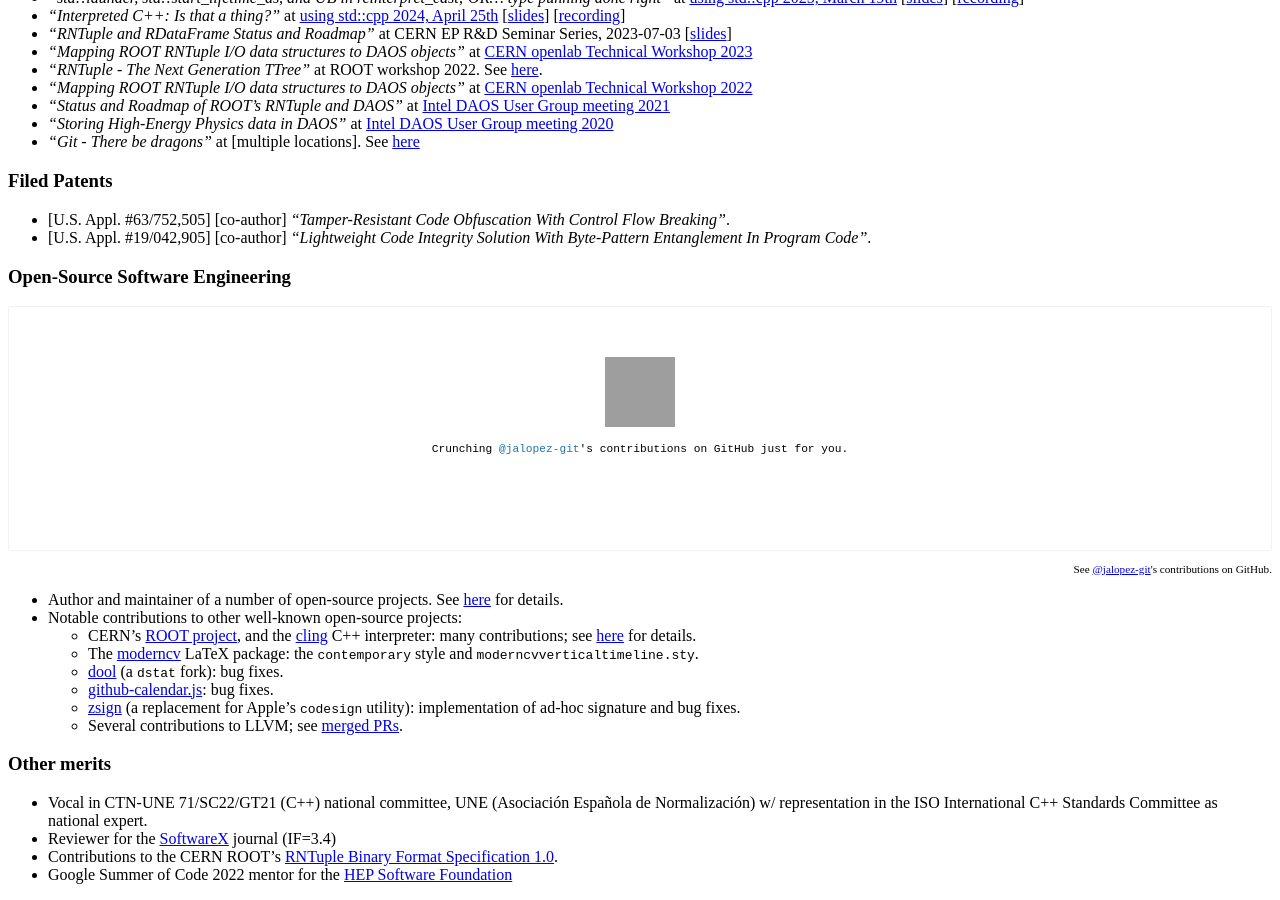
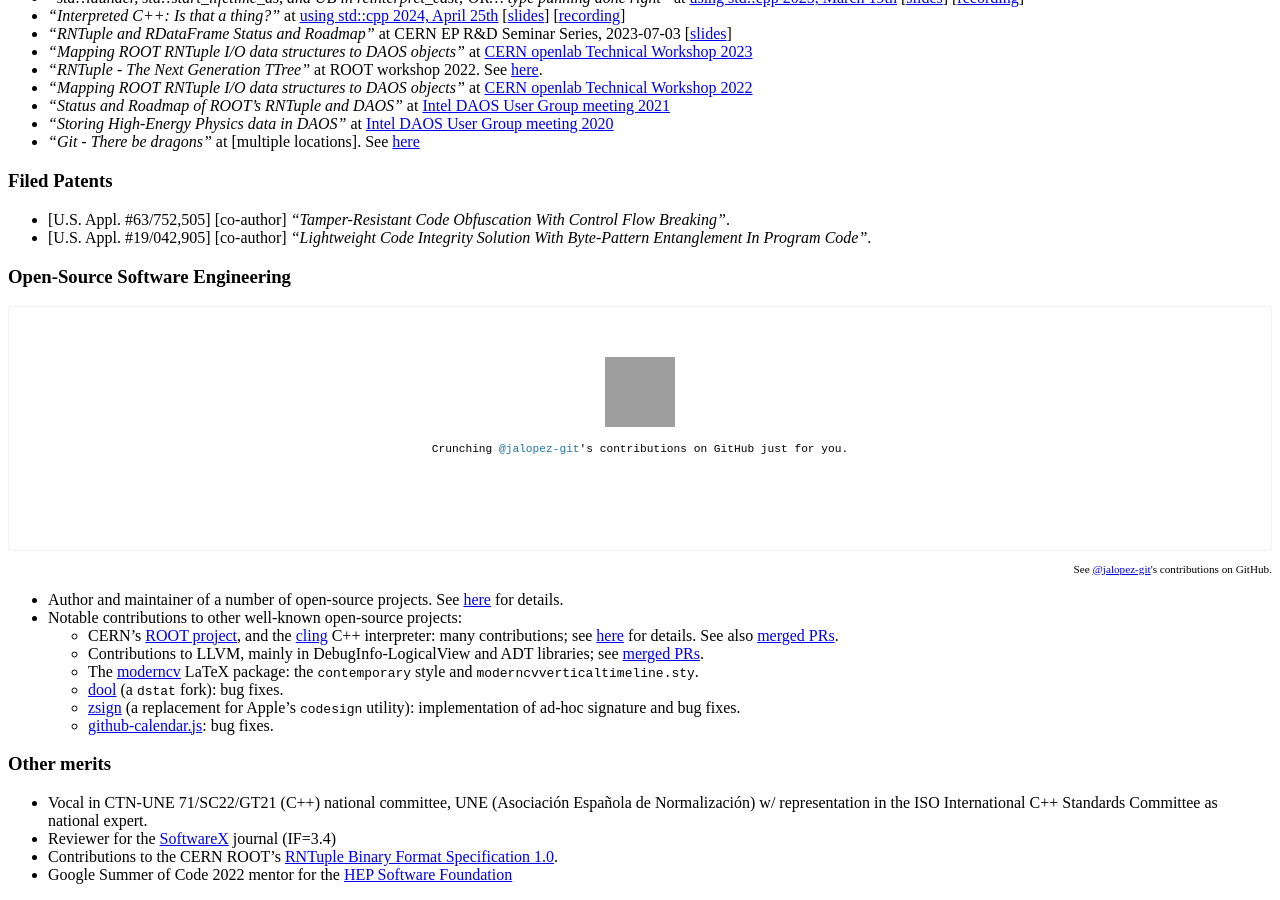
Before and after one commit to jalopezg-git/jalopezg-git.github.io, a Jekyll site: the page built from publications.md, in a window 1280 px wide and 900 px high, scrolled down 1167 px. Built offline with Jekyll 4.4.1, drawn with Linux system fonts in a browser that asks for light colours; Markdown is read by kramdown in place of the engine named in the settings; grey boxes are pictures that could not be loaded.

Commit message:
[publications] Reorder open-source contributions

```diff
--- a/publications.md
+++ b/publications.md
@@ -71,11 +71,12 @@ In Proceedings of the 29th International Conference on Compiler Construction (CC
 - Author and maintainer of a number of open-source projects.  See [here](/projects) for details.
 - Notable contributions to other well-known open-source projects:
   - CERN's [ROOT project](https://github.com/root-project/root/), and the [cling](https://github.com/root-project/cling/) C++ interpreter: many contributions; see [here](/about) for details.
+    See also [merged PRs](https://github.com/root-project/root/pulls?q=is%3Apr+author%3Ajalopezg-git+is%3Aclosed).
+  - Contributions to LLVM, mainly in DebugInfo-LogicalView and ADT libraries; see [merged PRs](https://github.com/llvm/llvm-project/pulls?q=is%3Apr+author%3Ajalopezg-git+is%3Aclosed).
   - The [moderncv](https://github.com/moderncv/moderncv/) LaTeX package: the `contemporary` style and `moderncvverticaltimeline.sty`.
   - [dool](https://github.com/scottchiefbaker/dool) (a `dstat` fork): bug fixes.
+  - [zsign](https://github.com/zhlynn/zsign/) (a replacement for Apple's `codesign` utility): implementation of ad-hoc signature and bug fixes.
   - [github-calendar.js](https://github.com/Bloggify/github-calendar/): bug fixes.
-  - [zsign](https://github.com/zhlynn/zsign/) (a replacement for Apple's `codesign` utility): implementation of ad-hoc signature and bug fixes.
-  - Several contributions to LLVM; see [merged PRs](https://github.com/llvm/llvm-project/pulls?q=is%3Apr+author%3Ajalopezg-git+is%3Aclosed).
 
 ### Other merits
 - Vocal in CTN-UNE 71/SC22/GT21 (C++) national committee, UNE (Asociación Española de Normalización) w/ representation in the ISO International C++ Standards Committee as national expert.
```
